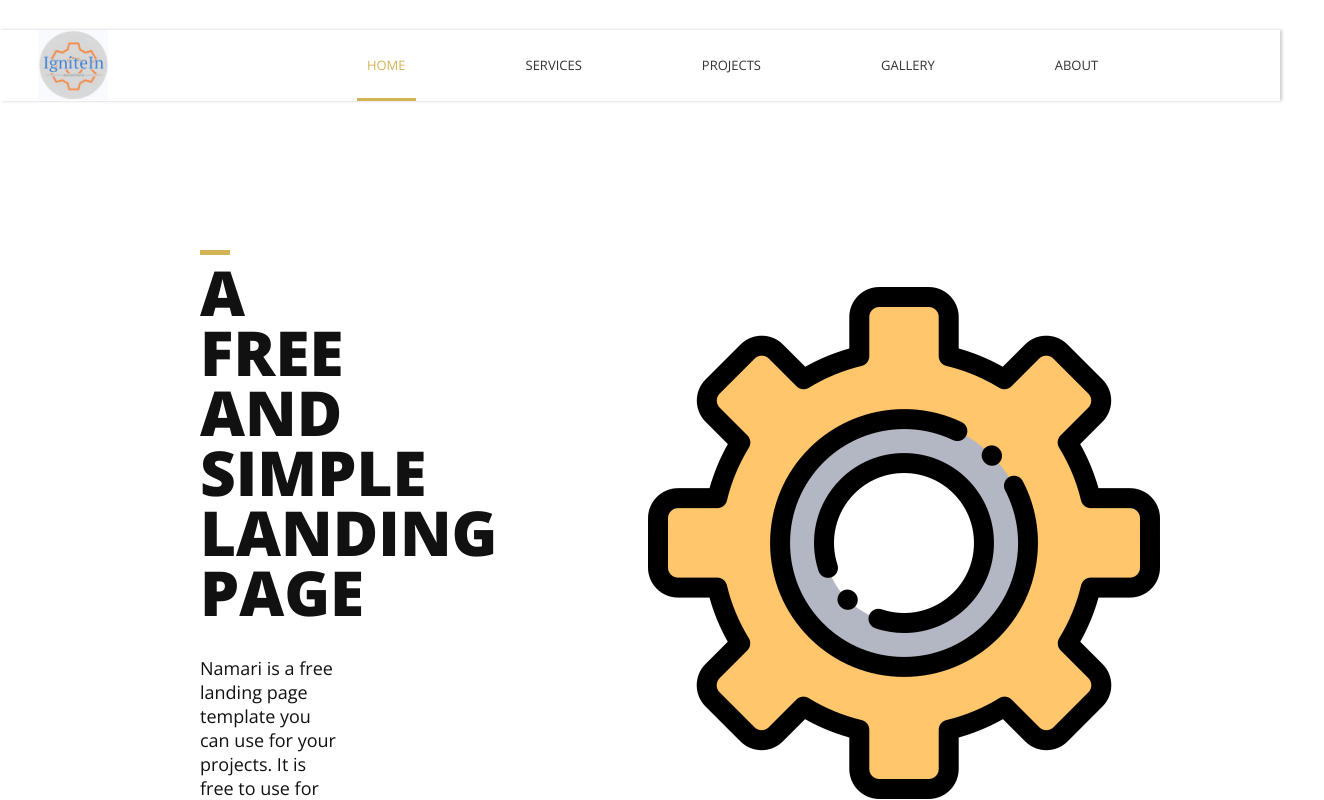
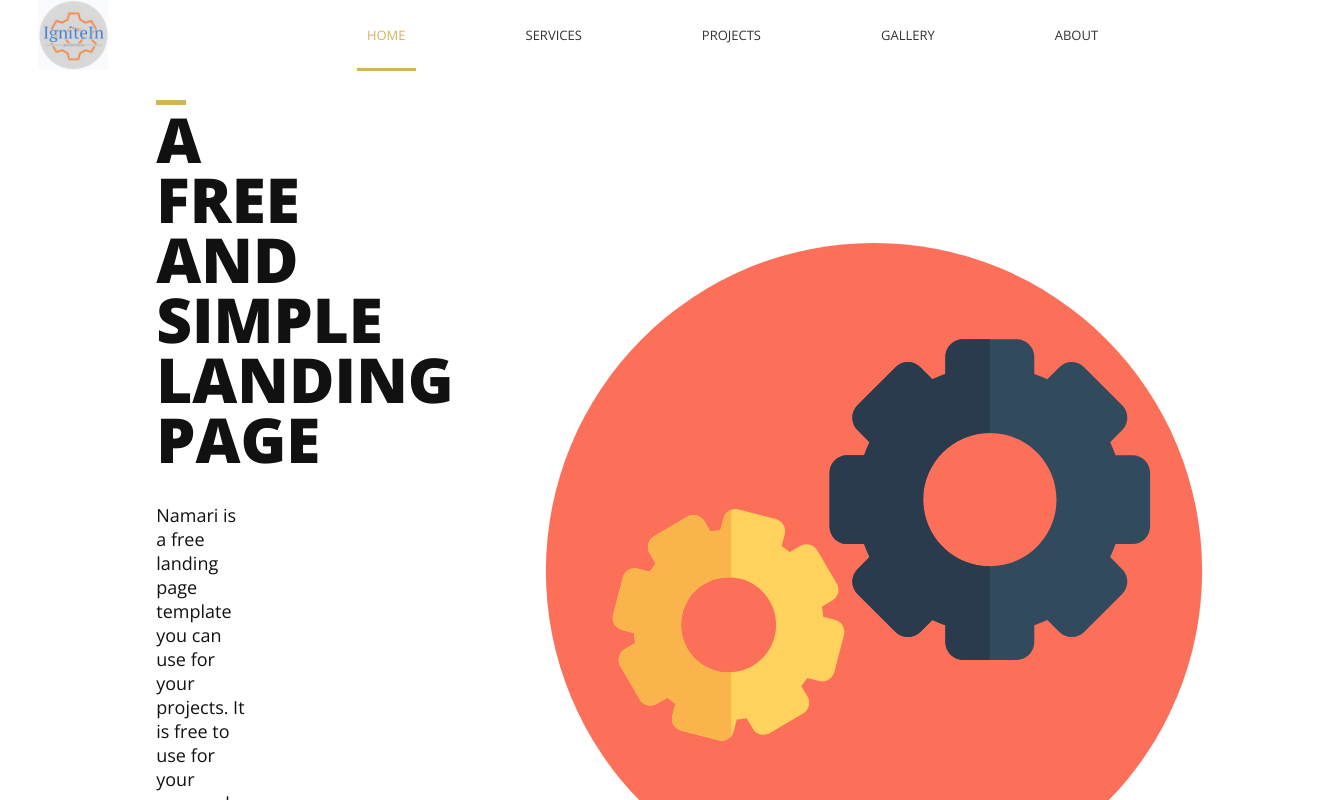
Before and after one commit to mizzty95/ignitein_website, an Angular app in the folder ignitein_frontend/: page / in a window 1280 px wide. Shown: the top 800 px of the page, 1324 px wide, since content can reach past the window. Built offline with nearby package versions, Linux system fonts and the light colour scheme; some icons are missing.

Commit message:
chore: Update header and footer styles

```diff
--- a/ignitein_frontend/public/css/style.css
+++ b/ignitein_frontend/public/css/style.css
@@ -507,7 +507,7 @@ section {
 
 #header.nav-solid {
     background: #fff;
-    box-shadow: 2px 0px 3px rgba(0, 0, 0, 0.2);
+    /* box-shadow: 2px 0px 3px rgba(0, 0, 0, 0.2); */
     position: fixed !important;
     left:0;
 }
--- a/ignitein_frontend/src/app/components/header/header.component.css
+++ b/ignitein_frontend/src/app/components/header/header.component.css
@@ -6,11 +6,13 @@
 }
 
 #banner-content {
+  padding-top: 20px;
   padding-left: 180px;
 }
 
 .banner-image {
-  padding-right: 120px !important;
+  padding-top: 20px;
+  padding-right: 50px !important;
 }
 
 @keyframes rotate {
@@ -25,3 +27,28 @@
 .header:hover .rotating {
   animation: rotate 2s linear 1;
 }
+
+@keyframes rotate {
+  from {
+    transform: rotate(0deg);
+  }
+  to {
+    transform: rotate(360deg);
+  }
+}
+
+#gear1 {
+  transform-origin: 68% 43%; /* Rotates around its own center */
+}
+
+#gear2 {
+  transform-origin: 35.5% 59%; /* Rotates around its own center */
+}
+
+#banner:hover #gear1 {
+  animation: rotate 2s linear 3;
+}
+
+#banner:hover #gear2 {
+  animation: rotate 2s linear 3 reverse;
+}
--- a/ignitein_frontend/src/app/components/header/header.component.html
+++ b/ignitein_frontend/src/app/components/header/header.component.html
@@ -12,12 +12,54 @@
     </div>
   </div>
   <div class="banner-image">
-    <img
-      class="rotating"
-      id="banner-img-rotate"
-      src="images/gear.png"
-      alt="Banner Image"
-    />
+    <svg
+      height="800px"
+      width="800px"
+      version="1.1"
+      id="Layer_1"
+      xmlns="http://www.w3.org/2000/svg"
+      xmlns:xlink="http://www.w3.org/1999/xlink"
+      viewBox="0 0 512 512"
+      xml:space="preserve"
+      fill="#000000"
+      transform="rotate(180)"
+    >
+      <g id="SVGRepo_bgCarrier" stroke-width="0" />
+
+      <g
+        id="SVGRepo_tracerCarrier"
+        stroke-linecap="round"
+        stroke-linejoin="round"
+      />
+
+      <g id="SVGRepo_iconCarrier">
+        <circle style="fill: #fc6f58" cx="256" cy="256" r="210" />
+        <!-- <path
+          style="fill: #f1543f"
+          d="M383.426,156.875c-0.445-0.445-35.992,21.801-58.189,35.764l-4.949-4.949 c0,0-42.391,34.349-43.037,34.995l37.255,36.797c-7.885,3.575-16.998,7.671-20.609,9.164l-27.308-27.308 c0,0.295-3.079,1.981-7.109,4.06l-51.474-41.886l-52.996,30.291c0,0-71.401,91.469-72.694,92.762l43.265,42.656 c-5.725,4.334-11.517,8.745-11.945,9.173l133.43,133.43c2.967,0.102,5.942,0.172,8.933,0.172 c131.946,0,240.562-99.828,254.478-228.073L404.942,172.558l-2.982,2.85L383.426,156.875z"
+        /> -->
+        <g id="gear1">
+          <path
+            style="fill: #ffd15d"
+            d="M417.228,218.217l-7.525-1.948c-0.186-2.148-0.478-4.277-0.888-6.373l6.692-3.939 c3.805-2.239,5.072-7.139,2.832-10.942l-12.466-21.175c-2.239-3.805-7.139-5.073-10.942-2.832l-6.692,3.939 c-1.634-1.376-3.353-2.663-5.142-3.868l1.948-7.525c1.107-4.274-1.46-8.633-5.734-9.74l-23.788-6.16 c-4.274-1.107-8.633,1.46-9.74,5.734l-1.948,7.525c-2.148,0.186-4.277,0.478-6.373,0.888l-3.939-6.692 c-2.239-3.805-7.139-5.072-10.942-2.832l-21.176,12.466c-3.805,2.239-5.072,7.139-2.832,10.942l3.939,6.692 c-1.376,1.634-2.663,3.353-3.868,5.141l-7.525-1.948c-4.274-1.107-8.633,1.46-9.74,5.734l-6.16,23.788 c-1.107,4.274,1.46,8.633,5.734,9.74l7.525,1.948c0.186,2.148,0.478,4.275,0.888,6.372l-6.692,3.939 c-3.805,2.239-5.072,7.139-2.832,10.942l12.466,21.176c2.239,3.805,7.139,5.072,10.942,2.832l6.69-3.939 c1.634,1.376,3.355,2.663,5.142,3.87l-1.948,7.525c-1.107,4.274,1.46,8.633,5.734,9.74l23.788,6.16 c4.274,1.107,8.633-1.46,9.74-5.734l1.948-7.525c2.148-0.186,4.277-0.478,6.373-0.888l3.939,6.692 c2.239,3.805,7.139,5.072,10.942,2.832l21.176-12.466c3.805-2.239,5.072-7.139,2.832-10.942l-3.939-6.692 c1.376-1.634,2.663-3.355,3.868-5.142l7.525,1.948c4.274,1.107,8.633-1.46,9.74-5.734l6.16-23.788 C424.069,223.685,421.502,219.324,417.228,218.217z M341.468,250.968c-16.263-4.211-26.034-20.809-21.823-37.071 s20.808-26.033,37.071-21.823c16.263,4.212,26.033,20.809,21.823,37.071S357.731,255.179,341.468,250.968z"
+          />
+          <path
+            style="fill: #f9b54c"
+            d="M417.228,218.217l-7.525-1.948c-0.186-2.148-0.478-4.275-0.888-6.373l6.692-3.941 c3.805-2.239,5.072-7.139,2.832-10.942l-12.466-21.175c-2.239-3.805-7.139-5.073-10.942-2.834l-6.692,3.939 c-1.634-1.376-3.353-2.663-5.142-3.868l1.948-7.525c1.107-4.274-1.46-8.633-5.734-9.74l-23.788-6.16 c-3.106-0.803-6.242,0.35-8.158,2.67v40.836c3.069-0.174,6.213,0.109,9.347,0.919c16.263,4.212,26.034,20.809,21.823,37.071 c-3.701,14.293-16.97,23.562-31.17,22.74v43.284c2.398-0.865,4.342-2.858,5.03-5.513l1.948-7.525 c2.148-0.186,4.277-0.478,6.373-0.888l3.939,6.692c2.239,3.805,7.139,5.072,10.942,2.834l21.176-12.464 c3.803-2.239,5.072-7.139,2.832-10.942l-3.939-6.692c1.376-1.634,2.663-3.355,3.868-5.142l7.525,1.948 c4.274,1.107,8.633-1.462,9.74-5.734l6.16-23.788C424.069,223.685,421.502,219.324,417.228,218.217z"
+          />
+        </g>
+        <g id="gear2">
+          <path
+            style="fill: #324a5e"
+            d="M273.234,273.239H262.33c-1.008-2.851-2.151-5.639-3.446-8.342l7.702-7.702 c4.379-4.379,4.379-11.476,0-15.855l-24.373-24.371c-4.379-4.379-11.476-4.379-15.855,0l-7.702,7.702 c-2.703-1.293-5.491-2.438-8.342-3.446v-10.904c0-6.191-5.018-11.211-11.211-11.211H164.64c-6.192,0-11.211,5.02-11.211,11.211 v10.904c-2.851,1.008-5.639,2.153-8.342,3.446l-7.702-7.702c-4.379-4.379-11.476-4.379-15.855,0l-24.373,24.373 c-4.379,4.379-4.379,11.476,0,15.855l7.702,7.702c-1.293,2.703-2.438,5.491-3.446,8.342H90.51c-6.192,0-11.211,5.02-11.211,11.211 v34.468c0,6.191,5.02,11.211,11.211,11.211h10.904c1.008,2.851,2.151,5.639,3.444,8.34l-7.702,7.702 c-4.379,4.379-4.379,11.476,0,15.855l24.373,24.373c4.379,4.379,11.476,4.379,15.855,0l7.701-7.701 c2.703,1.293,5.491,2.438,8.344,3.446v10.904c0,6.191,5.02,11.211,11.211,11.211h34.468c6.192,0,11.211-5.02,11.211-11.211v-10.904 c2.851-1.008,5.639-2.153,8.342-3.446l7.702,7.702c4.379,4.379,11.476,4.379,15.855,0l24.373-24.373 c4.379-4.379,4.379-11.476,0-15.855l-7.702-7.702c1.293-2.703,2.438-5.491,3.446-8.342h10.904c6.192,0,11.211-5.02,11.211-11.211 v-34.468C284.446,278.259,279.426,273.239,273.234,273.239z M181.874,344.35c-23.564,0-42.667-19.103-42.667-42.667 c0-23.564,19.103-42.667,42.667-42.667s42.667,19.103,42.667,42.667C224.54,325.248,205.438,344.35,181.874,344.35z"
+          />
+          <path
+            style="fill: #2b3b4e"
+            d="M273.234,273.239H262.33c-1.008-2.851-2.151-5.639-3.446-8.342l7.702-7.702 c4.379-4.379,4.379-11.476,0-15.855l-24.373-24.371c-4.379-4.379-11.476-4.379-15.855,0l-7.702,7.702 c-2.703-1.293-5.491-2.438-8.342-3.446v-10.904c0-6.191-5.018-11.211-11.211-11.211H181.87v59.906 c23.564,0,42.667,19.103,42.667,42.667c0,23.564-19.103,42.667-42.667,42.667v59.906h17.234c6.192,0,11.211-5.02,11.211-11.211 v-10.904c2.851-1.008,5.639-2.153,8.342-3.446l7.702,7.702c4.379,4.379,11.476,4.379,15.855,0l24.373-24.373 c4.379-4.379,4.379-11.476,0-15.855l-7.702-7.702c1.293-2.703,2.438-5.491,3.446-8.342h10.904c6.192,0,11.211-5.02,11.211-11.211 v-34.468C284.446,278.259,279.426,273.239,273.234,273.239z"
+          />
+        </g>
+      </g>
+    </svg>
   </div>
   <!--End of Row-->
 </header>
--- a/ignitein_frontend/src/app/components/nav/nav.component.css
+++ b/ignitein_frontend/src/app/components/nav/nav.component.css
@@ -10,3 +10,12 @@
 #nav-main ul li {
   margin-left: 100px !important; /* Space between the menu items */
 }
+
+#header {
+  position: sticky;
+  top: 0;
+  z-index: 1000;
+
+  /* Ensure the header has a background color */
+  /* Ensure the header has a background color */
+}
--- a/ignitein_frontend/src/index.html
+++ b/ignitein_frontend/src/index.html
@@ -39,18 +39,18 @@
   <body>
     <div id="wrapper">
       <div class="page-border" data-wow-duration="0.7s" data-wow-delay="0.2s">
-        <div
+        <!-- <div
           class="top-border wow fadeInDown animated"
           style="visibility: visible; animation-name: fadeInDown"
-        ></div>
+        ></div> -->
         <div
           class="right-border wow fadeInRight animated"
           style="visibility: visible; animation-name: fadeInRight"
         ></div>
-        <div
+        <!-- <div
           class="bottom-border wow fadeInUp animated"
           style="visibility: visible; animation-name: fadeInUp"
-        ></div>
+        ></div> -->
         <div
           class="left-border wow fadeInLeft animated"
           style="visibility: visible; animation-name: fadeInLeft"
```
Also changed, not shown: ignitein_frontend/public/gear-svgrepo-com.svg (added).
